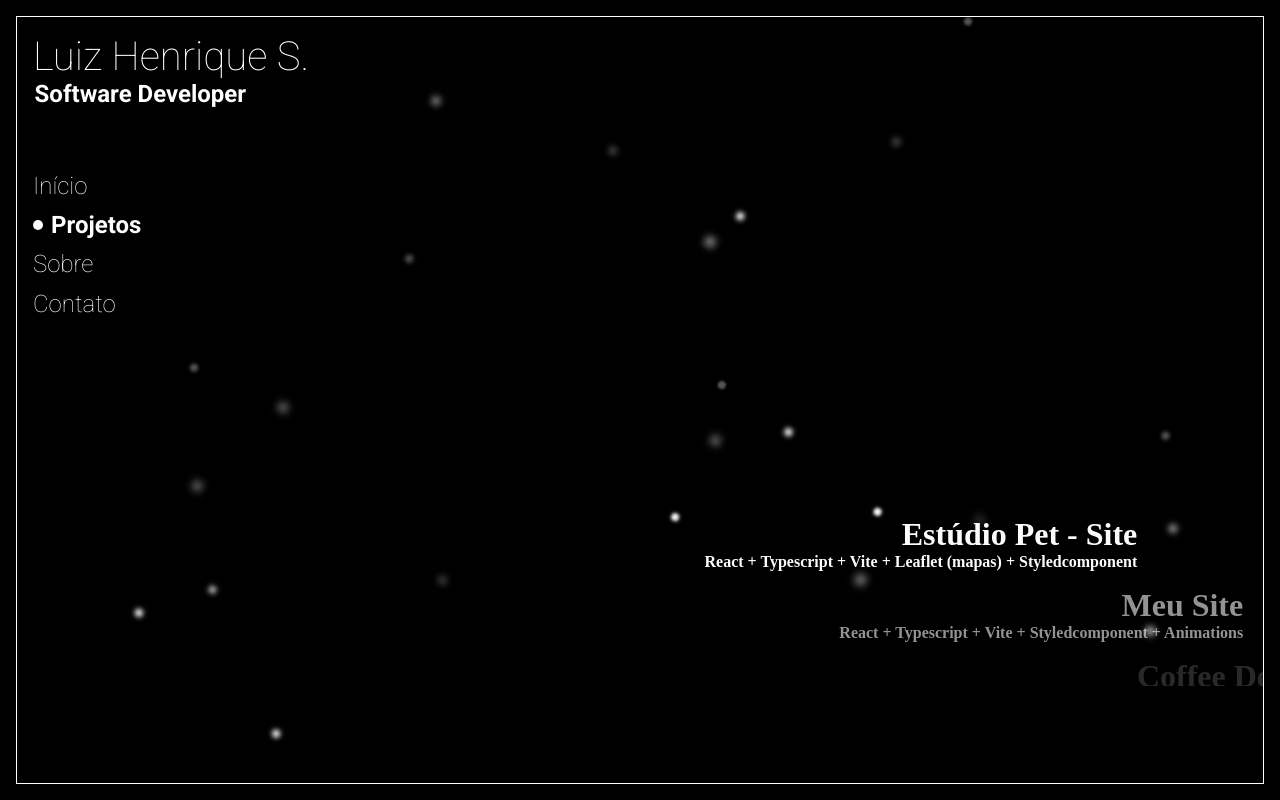
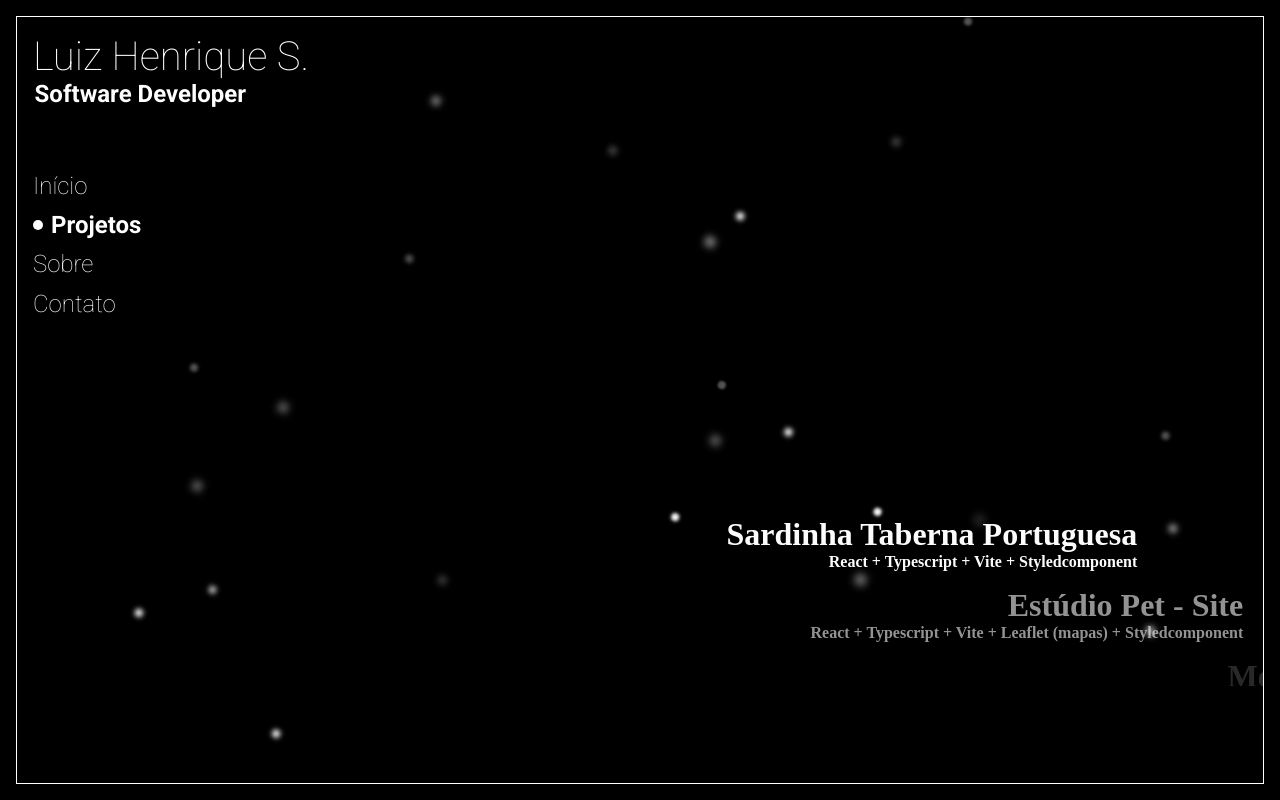
Before and after one commit to lhsacramento/personalSite, a React (Vite) app: page / in a window 1280 px wide. Both pictures are taken after a click on the button "Projetos". Built offline with nearby package versions, Linux system fonts and the light colour scheme; the HTML template or start-up script is replaced by a standard one.

Commit message:
Add new SlideProject for Sardinha Taberna Portuguesa

```diff
--- a/src/App.tsx
+++ b/src/App.tsx
@@ -154,6 +154,10 @@ function App() {
                   <SlideProject> </SlideProject>
                   <SlideProject> </SlideProject>
                   <SlideProject> </SlideProject>
+                  <SlideProject href="http://www.restaurantmodel.vercel.app" target="_blanc">
+                  <h3>Sardinha Taberna Portuguesa</h3>
+                  <p>React + Typescript + Vite + Styledcomponent</p>
+                  </SlideProject>
                   <SlideProject href="https://estudio-pet.vercel.app" target="_blanc">
                     <h3>Estúdio Pet - Site</h3>
                     <p>React + Typescript + Vite + Leaflet (mapas) + Styledcomponent</p>
```
